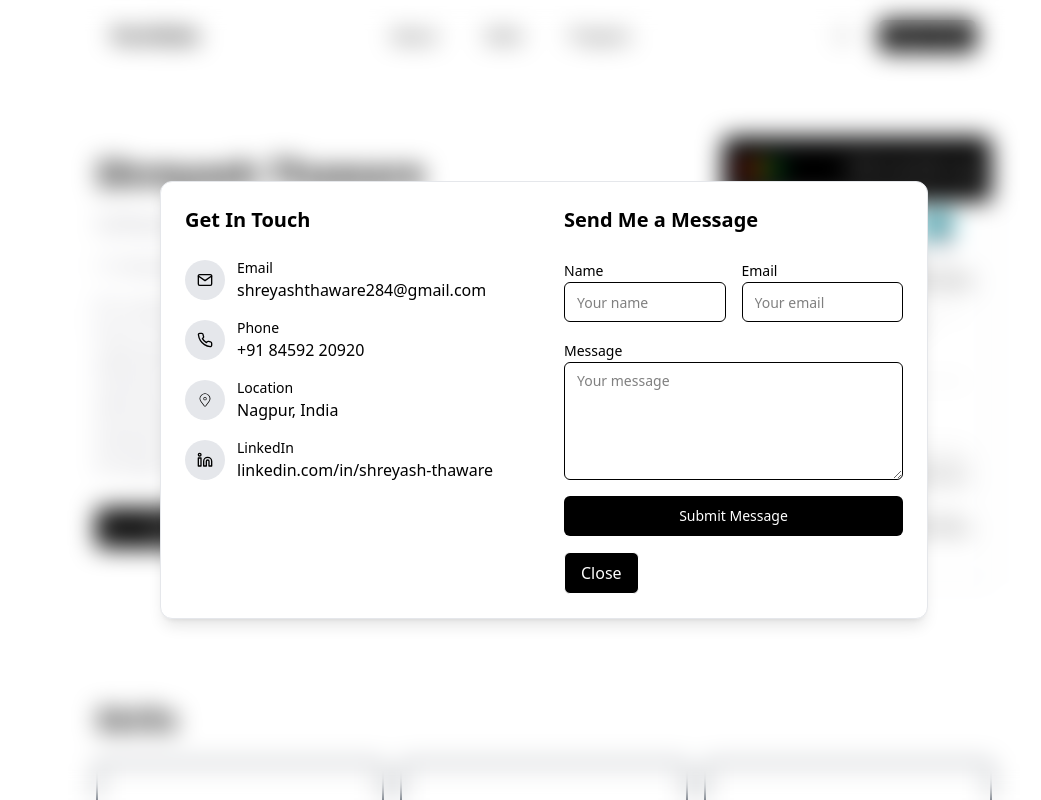
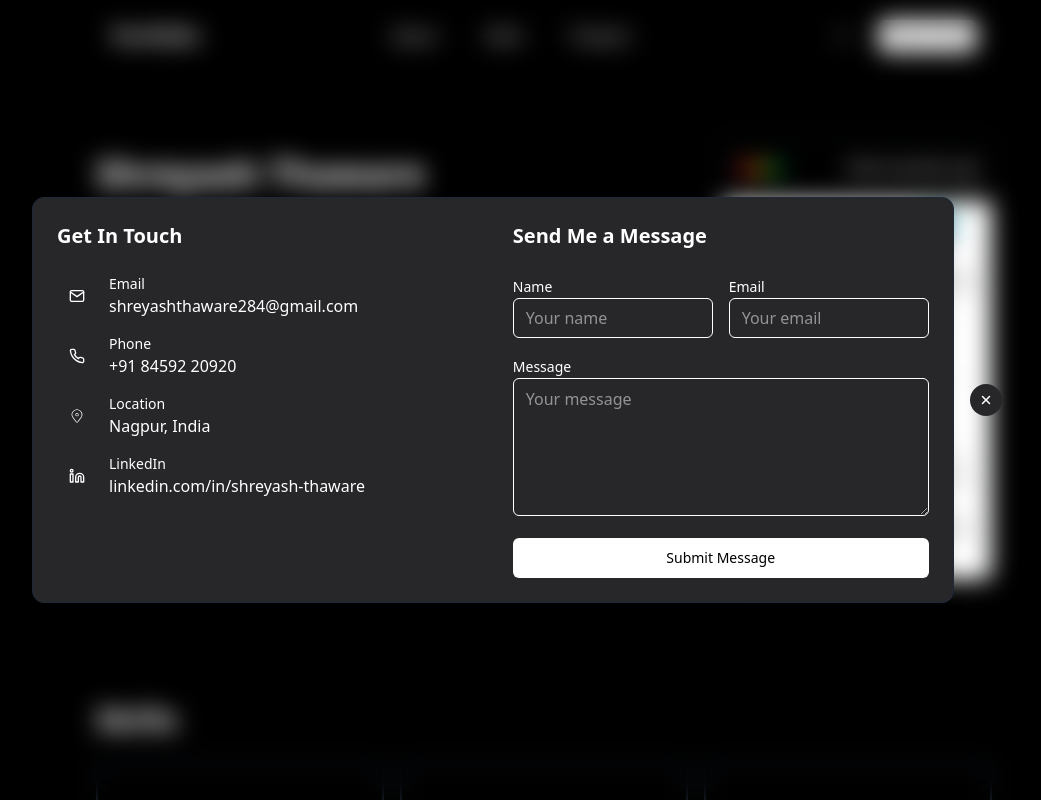
Before and after one commit to Shreyashthaware2003/Portfolioo, a React (Vite) app in the folder my-app/: page / in a window 1280 px wide. Both pictures are taken after a click on the button "Reach Me". Shown: the top 800 px of the page, without its empty margins (96-1137 px from the left). Built offline with nearby package versions, Linux system fonts and the light colour scheme.

Commit message:
did some changes

```diff
--- a/my-app/src/App.jsx
+++ b/my-app/src/App.jsx
@@ -262,7 +262,7 @@ function App() {
 
   return (
     <>
-      <div className={`${darkMode ? 'bg-black text-white' : 'bg-white text-black'} transition-all duration-300  px-4 cursor-default`}>
+      <div className={`${darkMode ? 'bg-white text-black' : 'bg-black text-white'} transition-all duration-300  px-4 cursor-default`}>
         <div className='max-w-4xl mx-auto py-10'>
 
           {/* Navbar */}
@@ -281,8 +281,8 @@ function App() {
                       duration={500}
                       offset={-80}
                       className={`${darkMode
-                        ? "hover:bg-[#27272a] duration-200"
-                        : "hover:bg-gray-200 duration-200"
+                        ? "hover:bg-gray-200 duration-200"
+                        : "hover:bg-[#27272a] duration-200"
                         } px-3 py-2 rounded-md flex items-center cursor-pointer`}
                       onClick={handleLinkClick}
                     >
@@ -296,8 +296,8 @@ function App() {
               <div className="hidden md:flex items-center gap-4 transition-all duration-300">
                 <div
                   className={`${darkMode
-                    ? "hover:bg-[#27272a] duration-200"
-                    : "hover:bg-gray-200 duration-200"
+                    ? "hover:bg-gray-200  duration-200"
+                    : "hover:bg-[#27272a] duration-200"
                     } px-3 py-2 rounded-md flex items-center gap-4 cursor-pointer`}
                   onClick={() => setDarkMode(!darkMode)}
                 >
@@ -306,8 +306,8 @@ function App() {
                 <button
                   onClick={() => setShowModal(true)}
                   className={`${darkMode
-                    ? "bg-white text-black hover:bg-gray-200 duration-200"
-                    : "bg-black text-white hover:bg-[#27272a] duration-200"
+                    ? "bg-black text-white hover:bg-[#27272a] duration-200"
+                    : "bg-white text-black hover:bg-gray-200 duration-200"
                     } px-3 py-1 rounded-md cursor-pointer`}
                 >
                   Reach Me
@@ -339,7 +339,7 @@ function App() {
             <ul
               className={`md:hidden fixed top-0 right-0 h-screen w-full
       transform transition-transform duration-300 ease-in-out z-40
-      ${darkMode ? "bg-black text-white" : "bg-white text-black"}
+      ${darkMode ? "bg-white text-black" : "bg-black text-white"}
       ${menuOpen ? "translate-x-0" : "translate-x-full"}
     `}
             >
@@ -347,7 +347,7 @@ function App() {
                 <h1 className='text-2xl'>Menu</h1>
                 <IoClose
                   onClick={() => setMenuOpen(false)}
-                  className={`cursor-pointer text-2xl absolute right-4  ${darkMode ? 'text-white' : 'text-black'}`}
+                  className={`cursor-pointer text-2xl absolute right-4  ${darkMode ? 'text-black' : 'text-white'}`}
                 />
               </div>
               {nav.map((item, index) => (
@@ -375,8 +375,8 @@ function App() {
                     setMenuOpen(false);
                   }}
                   className={`w-full ${darkMode
-                    ? "bg-white text-black hover:bg-gray-200 duration-200"
-                    : "bg-black text-white hover:bg-[#27272a] duration-200"
+                    ? "bg-black text-white hover:bg-[#27272a] duration-200"
+                    : "bg-white text-black hover:bg-gray-200 duration-200"
                     } px-3 py-2 rounded-md cursor-pointer`}
                 >
                   Reach Me
@@ -389,26 +389,30 @@ function App() {
           {/* Modal Overlay with blur */}
           {showModal && (
             <div
-              className="fixed inset-0 flex items-center justify-center z-50 backdrop-blur-md"
-            // onClick={() => setShowModal(false)}
+              className="fixed inset-0 flex items-center justify-center z-50 backdrop-blur-md p-4"
             >
+              <div className="flex flex-col sm:flex-row sm:flex-nowrap gap-4 w-full max-w-5xl">
+                {/* Main Modal Box */}
                 <div
-                className={`w-[90%] max-w-3xl rounded-xl border shadow-lg p-6 relative ${darkMode ? 'bg-black text-black border-gray-800' : 'bg-white text-black border-gray-200'}`}
+                  className={`w-full sm:w-[90%] rounded-xl border shadow-lg p-4 sm:p-6 relative overflow-y-auto max-h-[90vh] ${darkMode
+                      ? "bg-white text-black border-gray-200"
+                      : "bg-[#27272a] text-white border-gray-800"
+                    }`}
                   onClick={(e) => e.stopPropagation()}
                 >
-                <div className="grid md:grid-cols-2 gap-10">
+                  <div className="grid grid-cols-1 md:grid-cols-2 gap-6 md:gap-10">
                     {/* Left Column - Contact Info */}
                     <div className="space-y-6">
-                    <h3 className={`text-xl font-semibold ${darkMode ? 'text-white' : 'text-black'}`}>Get In Touch</h3>
+                      <h3 className={`text-xl font-semibold ${darkMode ? 'text-black' : 'text-white'}`}>Get In Touch</h3>
                       <div className="space-y-4">
                         {/* Email */}
                         <div className="flex items-center gap-3">
-                        <div className={`w-10 h-10 rounded-full bg-muted ${darkMode ? 'bg-[#27272a] text-white' : 'bg-gray-200 text-black'} flex items-center justify-center`}>
+                          <div className={`w-10 h-10 rounded-full flex items-center justify-center ${darkMode ? 'bg-gray-200 text-black' : 'bg-[#27272a] text-white'}`}>
                             <FiMail />
                           </div>
                           <div>
-                          <p className={`text-sm text-muted-foreground ${darkMode ? 'text-white' : 'text-black'}`}>Email</p>
-                          <a className={`font-medium hover:underline ${darkMode ? 'text-white' : 'text-black'}`} href="mailto:shreyashthaware284@gmail.com">
+                            <p className={`text-sm ${darkMode ? 'text-black' : 'text-white'}`}>Email</p>
+                            <a className={`font-medium hover:underline ${darkMode ? 'text-black' : 'text-white'}`} href="mailto:shreyashthaware284@gmail.com">
                               shreyashthaware284@gmail.com
                             </a>
                           </div>
@@ -416,12 +420,12 @@ function App() {
 
                         {/* Phone */}
                         <div className="flex items-center gap-3">
-                        <div className={`w-10 h-10 rounded-full bg-muted ${darkMode ? 'bg-[#27272a] text-white' : 'bg-gray-200 text-black'} flex items-center justify-center`}>
+                          <div className={`w-10 h-10 rounded-full flex items-center justify-center ${darkMode ? 'bg-gray-200 text-black' : 'bg-[#27272a] text-white'}`}>
                             <FiPhone />
                           </div>
                           <div>
-                          <p className={`text-sm text-muted-foreground ${darkMode ? 'text-white' : 'text-black'}`}>Phone</p>
-                          <a className={`font-medium hover:underline ${darkMode ? 'text-white' : 'text-black'}`} href="tel:8459220920">
+                            <p className={`text-sm ${darkMode ? 'text-black' : 'text-white'}`}>Phone</p>
+                            <a className={`font-medium hover:underline ${darkMode ? 'text-black' : 'text-white'}`} href="tel:8459220920">
                               +91 84592 20920
                             </a>
                           </div>
@@ -429,26 +433,26 @@ function App() {
 
                         {/* Location */}
                         <div className="flex items-center gap-3">
-                        <div className={`w-10 h-10 rounded-full bg-muted ${darkMode ? 'bg-[#27272a] text-white' : 'bg-gray-200 text-black'} flex items-center justify-center`}>
+                          <div className={`w-10 h-10 rounded-full flex items-center justify-center ${darkMode ? 'bg-gray-200 text-black' : 'bg-[#27272a] text-white'}`}>
                             <CiLocationOn />
                           </div>
                           <div>
-                          <p className={`text-sm text-muted-foreground ${darkMode ? 'text-white' : 'text-black'}`}>Location</p>
-                          <p className={`font-medium ${darkMode ? 'text-white' : 'text-black'}`} >Nagpur, India</p>
+                            <p className={`text-sm ${darkMode ? 'text-black' : 'text-white'}`}>Location</p>
+                            <p className={`font-medium ${darkMode ? 'text-black' : 'text-white'}`}>Nagpur, India</p>
                           </div>
                         </div>
 
                         {/* LinkedIn */}
                         <div className="flex items-center gap-3">
-                        <div className={`w-10 h-10 rounded-full bg-muted ${darkMode ? 'bg-[#27272a] text-white' : 'bg-gray-200 text-black'} flex items-center justify-center`}>
+                          <div className={`w-10 h-10 rounded-full flex items-center justify-center ${darkMode ? 'bg-gray-200 text-black' : 'bg-[#27272a] text-white'}`}>
                             <FiLinkedin />
                           </div>
                           <div>
-                          <p className={`text-sm text-muted-foreground ${darkMode ? 'text-white' : 'text-black'}`}>LinkedIn</p>
+                            <p className={`text-sm ${darkMode ? 'text-black' : 'text-white'}`}>LinkedIn</p>
                             <a
                               target="_blank"
                               rel="noopener noreferrer"
-                            className={`font-medium hover:underline ${darkMode ? 'text-white' : 'text-black'}`}
+                              className={`font-medium hover:underline ${darkMode ? 'text-black' : 'text-white'}`}
                               href="https://www.linkedin.com/in/shreyash-thaware-168718264/"
                             >
                               linkedin.com/in/shreyash-thaware
@@ -459,10 +463,11 @@ function App() {
                     </div>
 
                     {/* Right Column - Contact Form */}
-                  <div className={`${darkMode ? 'text-white' : 'text-black'}`}>
+                    <div className={`${darkMode ? 'text-black' : 'text-white'}`}>
                       <h3 className="text-xl font-semibold mb-6">Send Me a Message</h3>
                       <form className="space-y-4" onSubmit={onSubmit}>
-                      <div className="grid sm:grid-cols-2 gap-4">
+                        <div className="grid grid-cols-1 sm:grid-cols-2 gap-4">
+                          {/* Name Field */}
                           <div className="space-y-2">
                             <label htmlFor="name" className="text-sm">Name</label>
                             <input
@@ -470,9 +475,11 @@ function App() {
                               name="name"
                               placeholder="Your name"
                               required
-                            className="flex h-10 w-full rounded-md border border-input bg-background px-3 py-2 text-base placeholder:text-muted-foreground focus-visible:outline-none focus-visible:ring-2 focus-visible:ring-ring focus-visible:ring-offset-2 md:text-sm"
+                              className={`w-full h-10 px-3 py-2 text-base rounded-md border focus:outline-none focus:ring-2 ${darkMode ? 'border-gray-200' : 'border-white'}`}
                             />
                           </div>
+
+                          {/* Email Field */}
                           <div className="space-y-2">
                             <label htmlFor="email" className="text-sm">Email</label>
                             <input
@@ -481,11 +488,12 @@ function App() {
                               name="email"
                               placeholder="Your email"
                               required
-                            className="flex h-10 w-full rounded-md border border-input bg-background px-3 py-2 text-base placeholder:text-muted-foreground focus-visible:outline-none focus-visible:ring-2 focus-visible:ring-ring focus-visible:ring-offset-2 md:text-sm"
+                              className={`w-full h-10 px-3 py-2 text-base rounded-md border focus:outline-none focus:ring-2 ${darkMode ? 'border-gray-200' : 'border-white'}`}
                             />
                           </div>
                         </div>
 
+                        {/* Message Field */}
                         <div className="space-y-2">
                           <label htmlFor="message" className="text-sm">Message</label>
                           <textarea
@@ -494,31 +502,42 @@ function App() {
                             placeholder="Your message"
                             rows="5"
                             required
-                          className="flex min-h-[80px] w-full rounded-md border border-input bg-background px-3 py-2 text-base placeholder:text-muted-foreground focus-visible:outline-none focus-visible:ring-2 focus-visible:ring-ring focus-visible:ring-offset-2 md:text-sm"
+                            className={`w-full px-3 py-2 text-base rounded-md border focus:outline-none focus:ring-2 ${darkMode ? 'border-gray-200' : 'border-white'}`}
                           />
                         </div>
 
+                        {/* Submit Button */}
                         <button
                           type="submit"
-                        className={`inline-flex items-center justify-center gap-2 rounded-md ${darkMode ? 'bg-white text-black hover:bg-gray-200' : 'bg-black text-white hover:bg-[#27272a]'} cursor-pointer h-10 px-4 py-2 w-full text-sm font-medium transition-colors focus-visible:outline-none focus-visible:ring-2 focus-visible:ring-ring focus-visible:ring-offset-2`}
+                          className={`w-full h-10 px-4 py-2 rounded-md font-medium text-sm transition-colors focus:outline-none focus:ring-2 cursor-pointer ${darkMode
+                              ? 'bg-black text-white hover:bg-[#27272a]'
+                              : 'bg-white text-black hover:bg-gray-200'
+                            }`}
                         >
                           Submit Message
                         </button>
-
-                      <button
-                        type='button'
-                        onClick={() => setShowModal(false)}
-                        className={`${darkMode ? 'bg-white text-black hover:bg-gray-200 duration-200' : 'bg-black text-white hover:bg-[#27272a] duration-200'} px-4 py-2 rounded-md border cursor-pointer`}
-                      >
-                        Close
-                      </button>
                       </form>
-
                     </div>
                   </div>
                   <Toaster position="bottom-right" autoClose={3000} hideProgressBar={false} />
                 </div>
+
+                {/* Close Button */}
+                <div className="self-start sm:self-center">
+                  <button
+                    type="button"
+                    onClick={() => setShowModal(false)}
+                    className={`p-2 rounded-full cursor-pointer ${darkMode
+                        ? "bg-white text-black hover:bg-gray-200"
+                        : "bg-[#27272a] text-white hover:bg-[#27272a]"
+                      }`}
+                  >
+                    <IoClose />
+                  </button>
                 </div>
+              </div>
+            </div>
+
           )}
 
 
@@ -529,8 +548,8 @@ function App() {
               <span className='text-4xl font-bold'>Shreyash Thaware</span>
               <span className='text-[#a1a1aa] text-xl'>Software Engineer</span>
               <div className='flex flex-wrap items-center gap-4'>
-                <Link to={'https://mail.google.com/mail/u/0/?fs=1&to=shreyashthaware284@gmail.com&tf=cm'} className='flex items-center gap-1 text-[#a1a1aa] hover:underline'><CiMail />shreyashthaware284@gmail.com</Link>
-                <span className='flex items-center gap-1 text-[#a1a1aa]'><CiLocationOn />Nagpur, India</span>
+                <Link to={'https://mail.google.com/mail/u/0/?fs=1&to=shreyashthaware284@gmail.com&tf=cm'} className='flex items-center gap-1 text-[#a1a1aa] hover:underline'><CiMail className='text-lg' />shreyashthaware284@gmail.com</Link>
+                <span className='flex items-center gap-1 text-[#a1a1aa]'><CiLocationOn className='text-lg' />Nagpur, India</span>
               </div>
               <p className='text-base leading-relaxed text-[#a1a1aa]'>
                 I’m a passionate Full Stack Web Developer (MERN) with a strong focus on building pixel-perfect, responsive, and dynamic web applications. I love crafting clean, scalable code and designing seamless user experiences that not only look great but also perform efficiently. Whether it’s developing robust backend systems or designing intuitive front-end interfaces, I enjoy bringing ideas to life through technology.
@@ -539,7 +558,10 @@ function App() {
                 <a
                   href="./src/assets/Shreyash_Thaware_MERN.pdf"
                   download="Shreyash_Thaware_Resume.pdf"
-                  className={`${darkMode ? 'bg-white text-black hover:bg-gray-200 duration-200' : 'bg-black text-white hover:bg-[#27272a] duration-200'} px-4 py-2 rounded-md flex items-center gap-4 cursor-pointer`}
+                  className={`${darkMode
+                    ? "bg-black text-white hover:bg-[#27272a] duration-200"
+                    : "bg-white text-black hover:bg-gray-200 duration-200"
+                    } px-4 py-2 rounded-md flex items-center gap-4 cursor-pointer`}
                 >
                   <FiDownload />
                   Resume
@@ -549,7 +571,10 @@ function App() {
                   <Link
                     key={index}
                     to={item.link}
-                    className={`${darkMode ? 'hover:bg-[#27272a] border-gray-800' : "hover:bg-gray-200 border-gray-300"} duration-200 border border-solid px-3 py-2 rounded-md cursor-pointer`}
+                    className={`${darkMode
+                      ? "hover:bg-gray-200 duration-200 border-gray-200"
+                      : "hover:bg-[#27272a] duration-200 border-gray-800"
+                      } duration-200 border border-solid px-3 py-2 rounded-md cursor-pointer`}
                   >
                     {item.icon}
                   </Link>
@@ -561,7 +586,7 @@ function App() {
             {/* Resume */}
             <div className='flex flex-col flex-nowrap gap-6 py-10'>
               <div className='flex justify-center items-center'>
-                <div className={`md:w-[270px] md:h-[446px] border ${darkMode ? 'border-gray-800' : 'border-gray-300'} rounded-md`}>
+                <div className={`md:w-[270px] md:h-[446px] border ${darkMode ? 'border-gray-200' : 'border-gray-800'} rounded-md`}>
                   <div className='bg-black rounded-t-md py-6 flex items-center gap-1 px-4 '>
                     <span className='rounded-full w-3 h-3 bg-red-500 '></span>
                     <span className='rounded-full w-3 h-3 bg-yellow-500'></span>
@@ -605,8 +630,8 @@ function App() {
             <div className='flex items-center justify-center'>
               <div className="grid md:grid-cols-3 gap-4">
                 {skillCategories.map((category, index) => (
-                  <div key={index} className={`card h-full border-2 hover:border-dotted border-gray-800 ${darkMode ? 'hover:border-white' : 'hover:border-black'} rounded-lg md:w-72`}>
-                    <div className={`h-full hover:border-2 border-black ${darkMode ? 'hover:bg-white text-white hover:text-black ' : 'hover:bg-black hover:text-white'} rounded-lg hover:-translate-x-1 hover:-translate-y-1 transition-all px-5 py-3`}>
+                  <div key={index} className={`card h-full border-2 hover:border-dotted border-gray-800 ${darkMode ? 'hover:border-black' : 'hover:border-white'} rounded-lg md:w-72`}>
+                    <div className={`h-full hover:border-2 border-black ${darkMode ? 'hover:bg-black text-black hover:text-white ' : 'hover:bg-white hover:text-black'} rounded-lg hover:-translate-x-1 hover:-translate-y-1 transition-all px-5 py-3`}>
 
                       {/* Title */}
                       <div className="my-3 md:my-5">
@@ -618,7 +643,7 @@ function App() {
                         {category.skills.map((skill, i) => (
                           <span key={i}>
                             <button className={`flex items-center gap-1 ${skill.bg} p-2 text-white rounded-md`}>
-                              <h1 className="text-sm font-semibold flex items-center justify-center gap-2 cursor-pointer">{skill.icon}{skill.name}</h1>
+                              <h1 className={`text-sm font-semibold flex items-center justify-center gap-2 cursor-pointer`}>{skill.icon}{skill.name}</h1>
                             </button>
                           </span>
                         ))}
@@ -634,8 +659,8 @@ function App() {
           <div id='projects' className='flex flex-col flex-nowrap gap-6 py-6'>
             <span className='text-3xl font-bold tracking-wide'>Projects</span>
             {project.map((item, index) => (
-              <div key={index} className={`border ${darkMode ? 'border-gray-800' : 'border-gray-300'} flex flex-col md:flex-row rounded-xl`}>
-                <div className={`md:w-4xl md:border-r ${darkMode ? 'border-gray-800' : 'border-gray-300'} p-4 flex items-center`}>
+              <div key={index} className={`border ${darkMode ? 'border-gray-200' : 'border-gray-800'} flex flex-col md:flex-row rounded-xl`}>
+                <div className={`md:w-4xl md:border-r ${darkMode ? 'border-gray-200' : 'border-gray-800'} p-4 flex items-center`}>
                   <img src={item.img} alt="" className='object-contain' />
                 </div>
                 <div className='flex flex-col p-4 gap-2'>
@@ -643,7 +668,7 @@ function App() {
                   <p className='text-[#a1a1aa]'>{item.description}</p>
                   <div className="flex flex-wrap gap-2 mt-2">
                     {item.skills.map((skills, i) => (
-                      <div key={i} className={`rounded-xl px-3 py-1 text-sm ${darkMode ? 'bg-[#27272a]' : 'bg-gray-200'}`}>
+                      <div key={i} className={`rounded-xl px-3 py-1 text-sm ${darkMode ? 'bg-gray-200' : 'bg-[#27272a]'}`}>
                         <span>{skills.name}</span>
                       </div>
                     ))}
@@ -656,14 +681,19 @@ function App() {
                     </ul>
                   ))}
                   <div className='flex items-center gap-4'>
-                    <Link to={item.live} className={`${darkMode ? 'bg-white text-black hover:bg-gray-200 duration-200' : 'bg-black text-white hover:bg-[#27272a] duration-200'} px-4 py-2 my-2 rounded-md w-fit flex items-center flex-nowrap justify-center gap-2 transition-all duration-300`}><FiExternalLink />Live</Link>
-                    <Link to={item.github} className={`${darkMode ? 'bg-white text-black hover:bg-gray-200 duration-200' : 'bg-black text-white hover:bg-[#27272a] duration-200'} px-4 py-2 my-2 rounded-md w-fit flex items-center flex-nowrap justify-center gap-2 transition-all duration-300`}><FiExternalLink />Github</Link>
+                    <Link to={item.live} className={`${darkMode ? 'bg-black text-white hover:bg-[#27272a] duration-200' : 'bg-white text-black hover:bg-gray-200 duration-200'} px-4 py-2 my-2 rounded-md w-fit flex items-center flex-nowrap justify-center gap-2 transition-all duration-300`} target='_blank'><FiExternalLink />Live</Link>
+                    <Link to={item.github} className={`${darkMode ? 'bg-black text-white hover:bg-[#27272a] duration-200' : 'bg-white text-black hover:bg-gray-200 duration-200'} px-4 py-2 my-2 rounded-md w-fit flex items-center flex-nowrap justify-center gap-2 transition-all duration-300`} target='_blank'><FiExternalLink />Github</Link>
                   </div>
                 </div>
               </div>
             ))}
           </div>
+
         </div>
+        {/* footer */}
+        <footer className={`flex flex-nowrap items-center justify-center w-full py-8`}>
+          <span className='flex items-center gap-2'><FiMail className='text-xl' />shreyashthaware284@gmail.com</span>
+        </footer>
       </div>
     </>
   )
```
Lines whose indentation alone changed are shown as unchanged.
